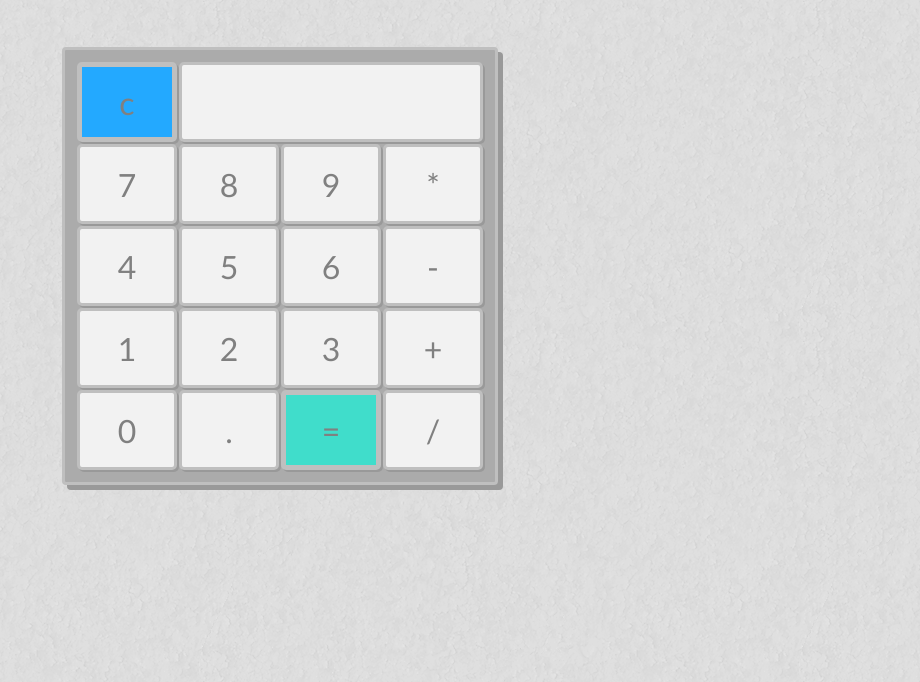
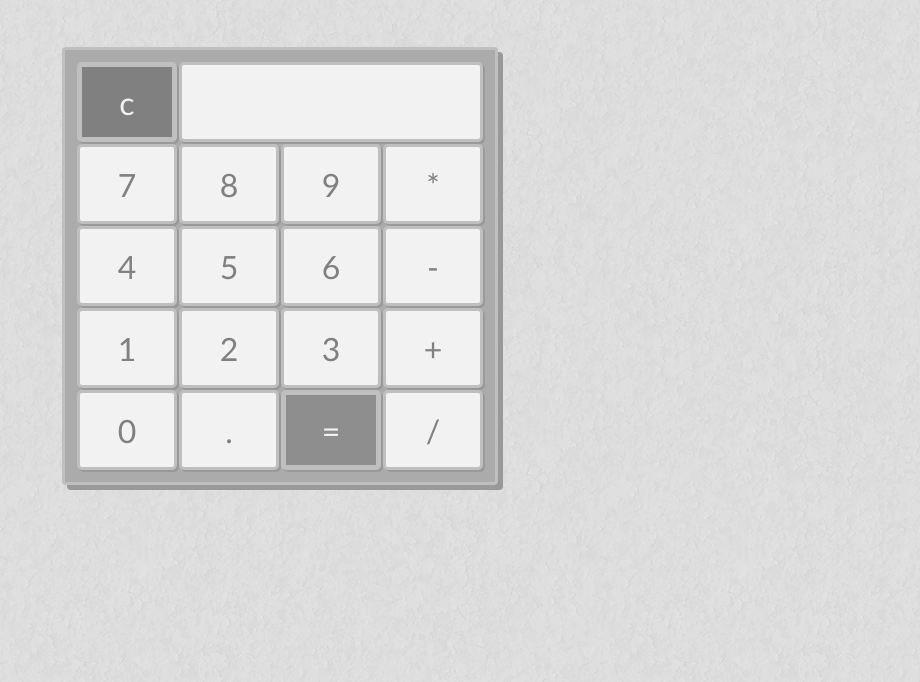
Before and after one commit to csdaniel17/simple-calculator, a plain HTML site: page index.html in a window 1280 px wide. Shown: the part 110-792 px from the top of the page, without its empty margins (360-1280 px from the left). Drawn offline with Linux system fonts and the light colour scheme.

Commit message:
update styling

```diff
--- a/style.css
+++ b/style.css
@@ -66,14 +66,16 @@ button:focus {
 }
 
 .clear {
-  background-color: #23a9ff;
+  background-color: #808080;
+  color: #f2f2f2;
   border: 5px solid #bfbfbf;
   box-shadow: 2px 2px #999999;
   border-radius: 5px;
 }
 
 .evaluate {
-  background-color: #40ddcb;
+  background-color: #8e8e8e;
+  color: #f2f2f2;
   border: 5px solid #bfbfbf;
   box-shadow: 2px 2px #999999;
   border-radius: 5px;
```
